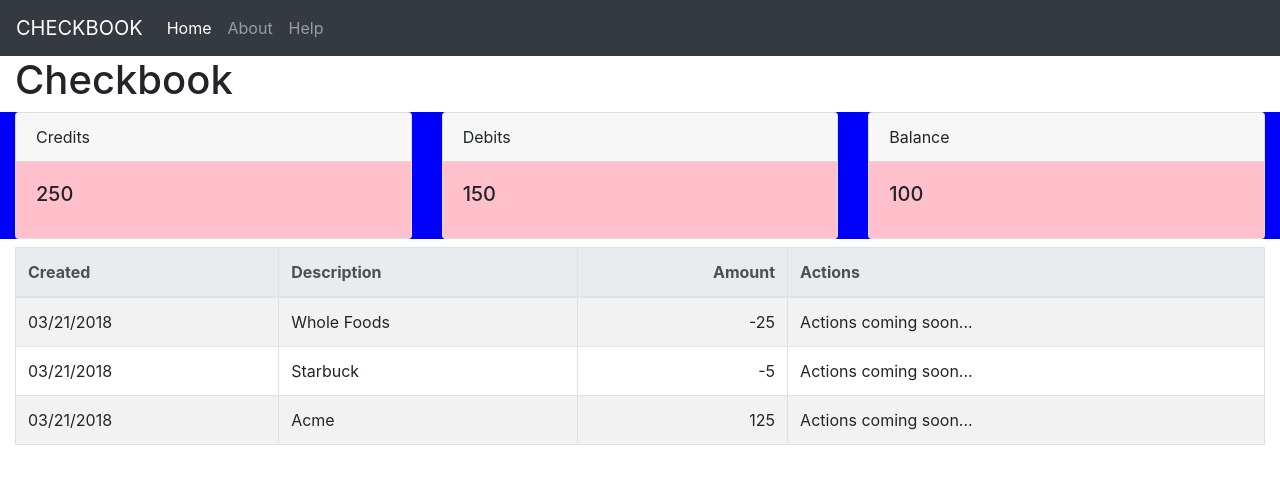
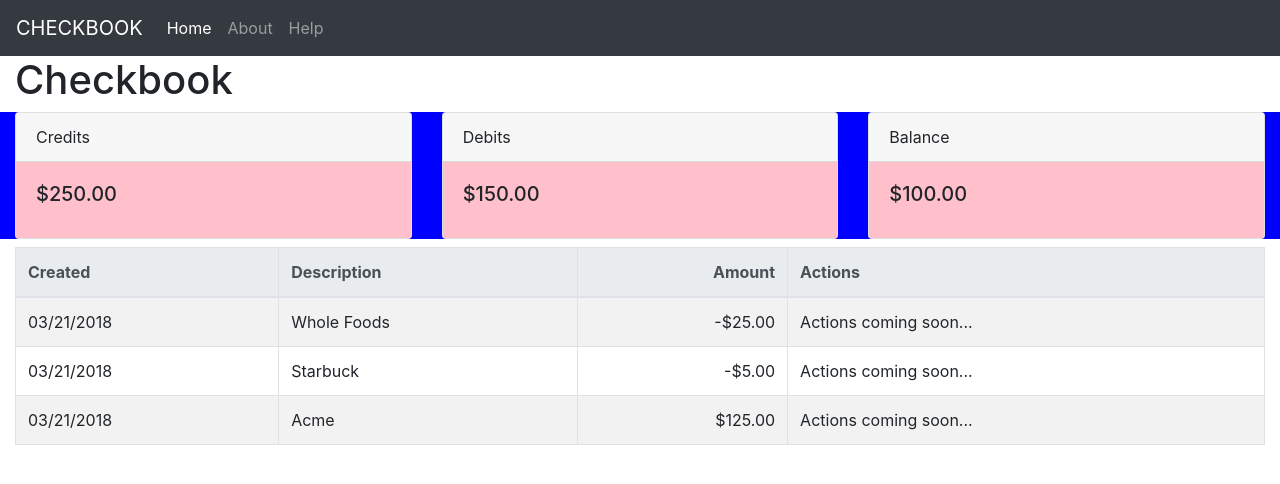
Before and after one commit to mcdaley/checkbook-redux, a React (Create React App) app: page / in a window 1280 px wide. Shown: the top 484 px of the page. Built offline with nearby package versions, Linux system fonts and the light colour scheme.

Commit message:
Added currency formatting for transacations and balances

```diff
--- a/package.json
+++ b/package.json
@@ -5,8 +5,10 @@
   "dependencies": {
     "bootstrap": "^4.0.0",
     "jquery": "^3.3.1",
+    "moment": "^2.22.0",
     "node-sass-chokidar": "^1.2.0",
     "npm-run-all": "^4.1.2",
+    "numeral": "^2.0.6",
     "popper.js": "^1.14.1",
     "react": "^16.2.0",
     "react-dom": "^16.2.0",
--- a/src/components/amount_box.js
+++ b/src/components/amount_box.js
@@ -1,8 +1,9 @@
 //-----------------------------------------------------------------------------
 // src/components/amount_box.js
 //-----------------------------------------------------------------------------
-import React        from 'react'
-import PropTypes    from 'prop-types'
+import React            from 'react'
+import PropTypes        from 'prop-types'
+import {formatCurrency} from '../utils/utils'
 
 const AmountBox = (props) => {
   return (
@@ -12,7 +13,7 @@ const AmountBox = (props) => {
       </div>
       <div className="card-body account-card-body">
         <h5 className="card-title account-card-title">
-          {props.total}
+          {formatCurrency(props.total)}
         </h5>
       </div>
     </div>
--- a/src/components/transaction.js
+++ b/src/components/transaction.js
@@ -1,15 +1,16 @@
 //-----------------------------------------------------------------------------
 // src/components/transaction.js
 //-----------------------------------------------------------------------------
-import React          from 'react'
-import PropTypes      from 'prop-types'
+import React            from 'react'
+import PropTypes        from 'prop-types'
+import {formatCurrency} from '../utils/utils'
 
 const Transaction = (props) => {
   return (
     <tr id={`transaction-id-${props.transaction.id}`}>
       <td className="text-left">  {props.transaction.date}         </td>
       <td className="text-left">  {props.transaction.description}  </td>
-      <td className="text-right"> {props.transaction.amount}       </td>
+      <td className="text-right"> {formatCurrency(props.transaction.amount)}       </td>
       <td> {"Actions coming soon..."} </td>
     </tr>
   )
--- /dev/null
+++ b/src/utils/utils.js
@@ -0,0 +1,13 @@
+//-----------------------------------------------------------------------------
+// src/utils/utils.js
+//-----------------------------------------------------------------------------
+import numeral        from 'numeral'
+
+// Format number into currency
+export function formatCurrency(number) {
+  // Return blank string if amount is empty
+  if(number === null || number.length === 0) { return '' }
+
+  let     currency = numeral(number).format('$0,0.00');
+  return  currency;
+}
```
Also changed, not shown: 1 other file (tests, documents, lock files or other folders).
